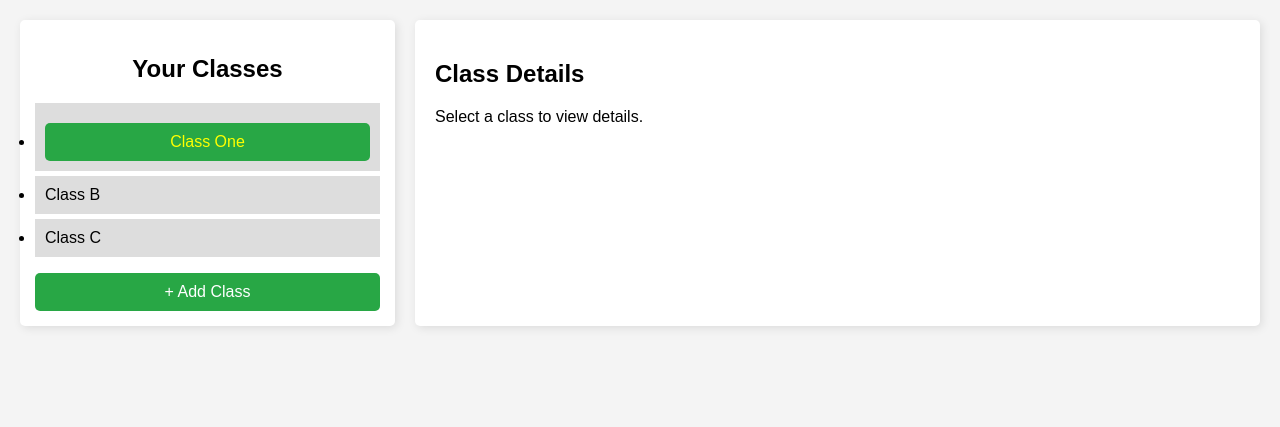
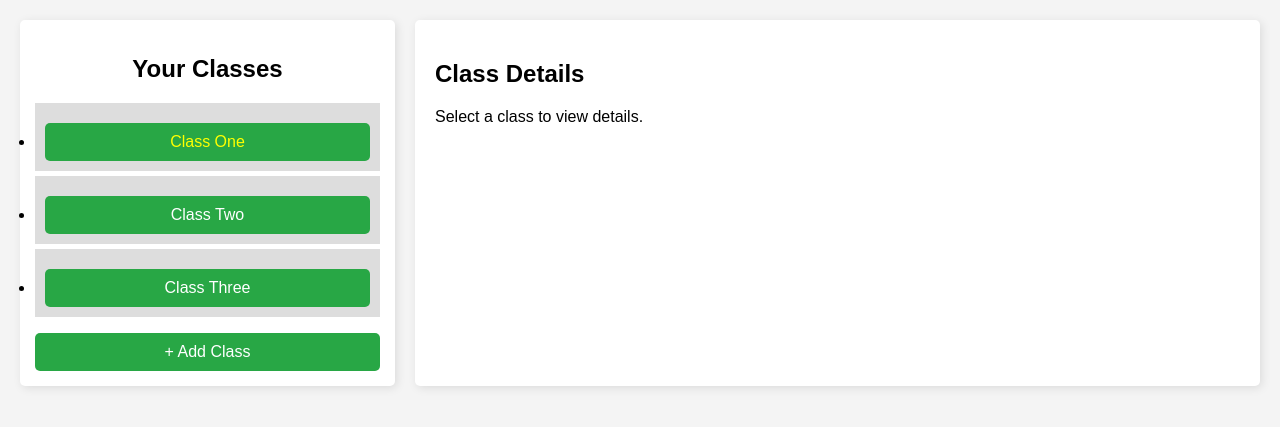
Before and after one commit to ovirce/TSP, a PHP site: page /teacherpage.html in a window 1280 px wide. Shown: the part 41-468 px from the top of the page. Run offline with PHP 8.4, Linux system fonts and the light colour scheme.

Commit message:
Class buttons on teacher page now functional. Further work required to replace content instead of adding.

```diff
--- a/scripts/teacher.js
+++ b/scripts/teacher.js
@@ -1,10 +1,28 @@
-document.addEventListener("DOMContentLoaded0", function()
+document.addEventListener("DOMContentLoaded", function()
 {
+
+/* --- Button and code for showing class one information --- */
 const classOneBtn = document.getElementById('classOneButton');
-classOneBtn.addEventListener("click", function(event){
-classOne.classList.toggle('classHidden')
+const classTwoBtn = document.getElementById('classTwoButton');
+const classThreeBtn = document.getElementById('classThreeButton');
+const element = document.getElementById('classDetails');
+const classOneContent = document.getElementById('classOne');
+const classTwoContent = document.getElementById('classTwo');
 
+classOneBtn.addEventListener("click", function()
+{
+    classToggle(classOneContent);
 });
 
+classTwoBtn.addEventListener("click", function()
+{
+    classToggle(classTwoContent);
+});
 
-});
+function classToggle(chosenClass)
+{
+    chosenClass.classList.toggle('hiddenClass');
+    chosenClass.replaceWith(chosenClass);
+}
+
+})
--- a/style.css
+++ b/style.css
@@ -1,9 +1,10 @@
 #classOneButton
 {
     color: yellow;
+    list-style-type:none;
 }
 
-.classHidden
+.hiddenClass
 {
     display:none;
 }
@@ -56,7 +57,7 @@ main {
     padding: 10px;
     cursor: pointer;
 }
-.class-details {
+#classDetails {
     width: 70%;
     margin-left: 20px;
     background: white;
--- a/teacherpage.html
+++ b/teacherpage.html
@@ -22,18 +22,21 @@
             <h2>Your Classes</h2>
             <ul>
                 <li class="class-item"><button id="classOneButton">Class One</button></li>
-                <li class="class-item">Class B</li>
-                <li class="class-item">Class C</li>
+                <li class="class-item"><button id="classTwoButton">Class Two</button></li>
+                <li class="class-item"><button id="classThreeButton">Class Three</button></li>
             </ul>
             <button id="addClassButton">+ Add Class</button>
         </aside>
 
         <!-- Section to display class details -->
-        <section class="class-details">
+        <section id="classDetails">
             <h2>Class Details</h2>
             <div id="details">Select a class to view details.</div>
-            <div id="classOne" class="classHidden">
+            <div id="classOne" class="hiddenClass">
                 <p>Hello, Jill</p>
+            </div>
+            <div id="classTwo" class="hiddenClass">
+                <p>What a sad little life, Jane.</p>
             </div>
         </section>
     </main>
```
Also changed, not shown: index.html (+7 -6 lines).
